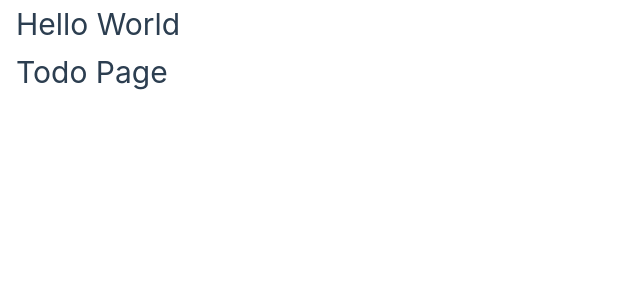
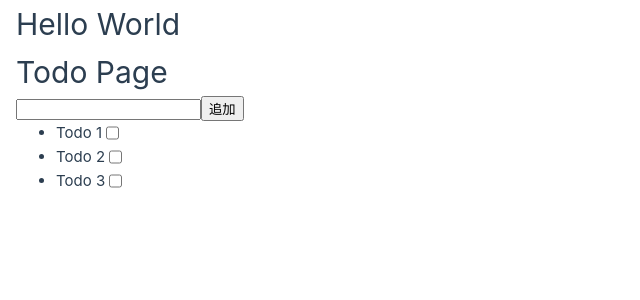
Before and after one commit to noko-nokono/vue-practice, a Vue app: page /todo in a window 1280 px wide. Shown: the top 300 px of the page, without its empty margins (0-640 px from the left). Built offline with nearby package versions, Linux system fonts and the light colour scheme.

Commit message:
add todo page

```diff
--- a/src/page/Todo.vue
+++ b/src/page/Todo.vue
@@ -1,3 +1,56 @@
+<script setup lang="ts">
+import { ref, reactive } from 'vue';
+import Button from "@/components/button.vue";
+
+const title = ref("")
+const todos = reactive([
+  { id: 1, title: 'Todo 1', completed: false },
+  { id: 2, title: 'Todo 2', completed: false },
+  { id: 3, title: 'Todo 3', completed: false },
+])
+
+const updateTitle = (event: Event) => {
+  title.value = (event.target as HTMLInputElement).value
+};
+
+const addTodo = () => {
+  todos.push({
+    id: todos.length + 1,
+    title: title.value,
+    completed: false,
+  })
+  title.value = ""
+}
+
+const completedTodo = (id: number) => {
+  const todo = todos.find(todo => todo.id === id)
+  if (todo) {
+    todo.completed = !todo.completed
+  }
+}
+</script>
+
 <template>
   <h1>Todo Page</h1>
+  <div>
+    <input :value="title" :onchange="updateTitle" />
+    <Button :onClick="addTodo" label="追加" />
+  </div>
+  <ul v-for="item in todos" :key="item.id">
+    <div v-if="!item.completed" class="item">
+      <li>{{ item.title }}</li>
+      <input
+        type="checkbox"
+        :checked="item.completed"
+        v-on:change="completedTodo(item.id)"
+      >
+    </div>
+  </ul>
 </template>
+
+<style>
+.item {
+  display: flex;
+  gap: 4px;
+}
+</style>
```
